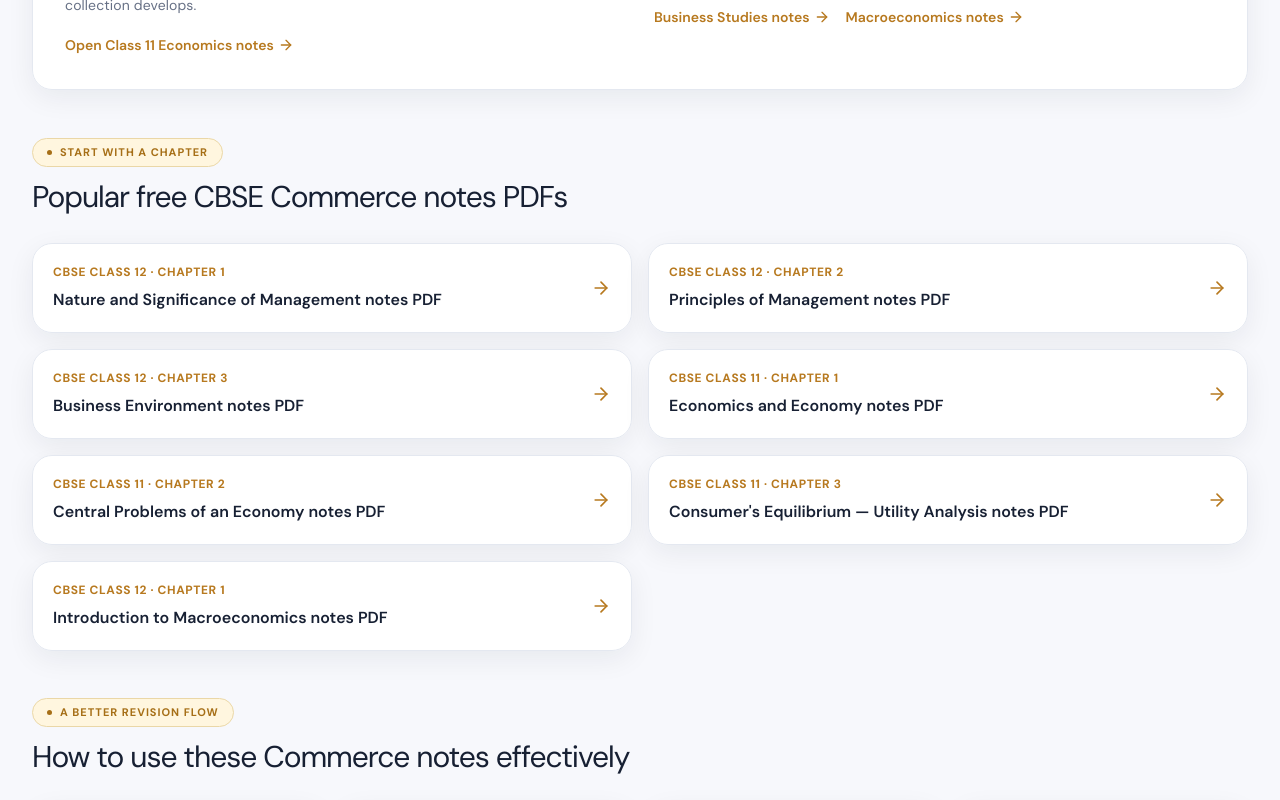
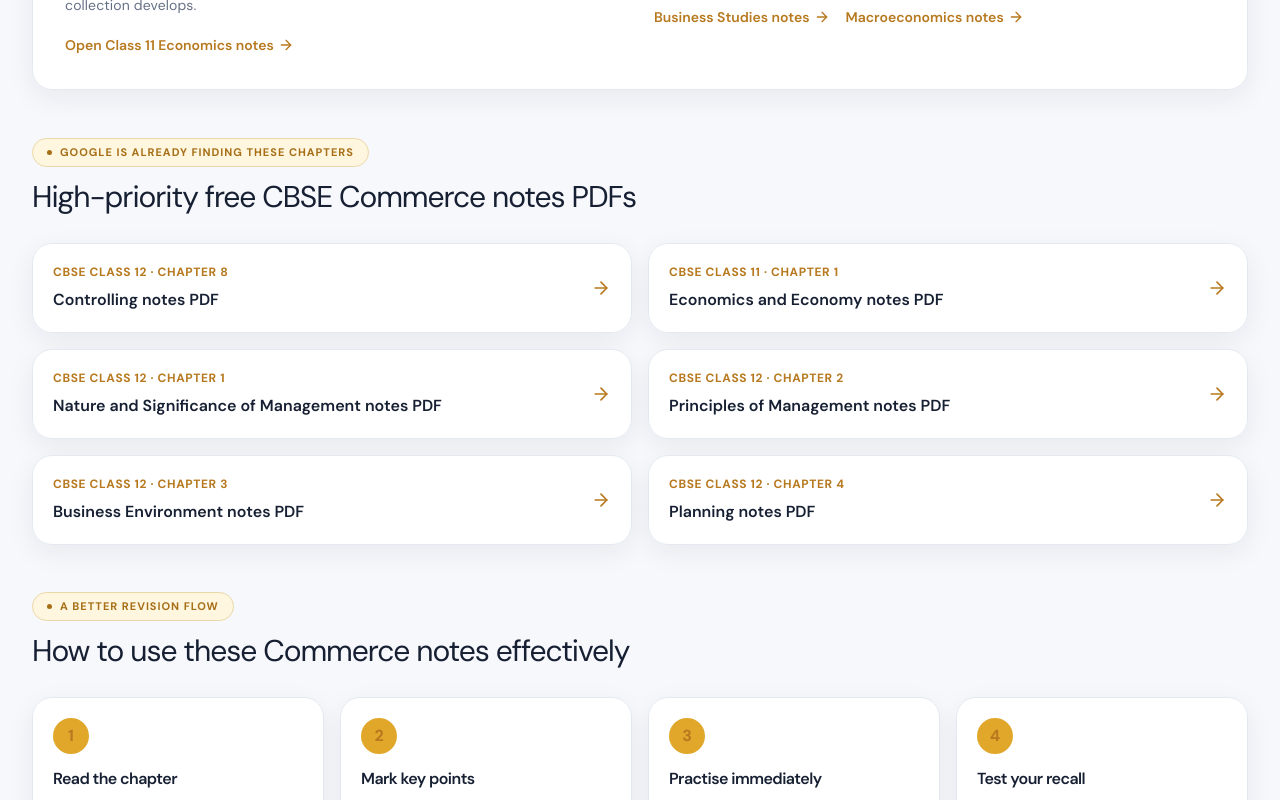
Before and after one commit to infosmitsircommerce-eng/smit-sir-commerce, a React (Vite) app: page /cbse-notes in a window 1280 px wide. Shown: the part 1700-2500 px from the top of the page. Built offline with nearby package versions, Linux system fonts and the light colour scheme; no server answers.

Commit message:
Strengthen internal links to ranking opportunity pages

```diff
--- a/src/pages/CbseNotes.jsx
+++ b/src/pages/CbseNotes.jsx
@@ -72,8 +72,17 @@ const structuredData = {
 };
 
 export default function CbseNotes() {
-  const totalChapters = seoHubs.reduce((total, hub) => total + getHubMaterials(hub.id).length, 0);
-  const popularNotes = seoHubs.flatMap((hub) => getHubMaterials(hub.id).slice(0, 3));
+  const allNotes = seoHubs.flatMap((hub) => getHubMaterials(hub.id));
+  const totalChapters = allNotes.length;
+  const priorityPaths = new Set([
+    '/cbse/class-12/business-studies/controlling-notes',
+    '/cbse/class-11/microeconomics/economics-and-economy-notes',
+  ]);
+  const priorityNotes = allNotes.filter((material) => priorityPaths.has(material.seo_path));
+  const popularNotes = [
+    ...priorityNotes,
+    ...allNotes.filter((material) => !priorityPaths.has(material.seo_path)).slice(0, 4),
+  ];
 
   return (
     <div className="min-h-screen" style={{ background: 'var(--bg-ivory)' }}>
@@ -181,9 +190,9 @@ export default function CbseNotes() {
         </section>
 
         <section className="mt-12">
-          <span className="eyebrow">Start with a chapter</span>
+          <span className="eyebrow">Google is already finding these chapters</span>
           <h2 className="text-3xl mt-3 mb-7" style={{ fontFamily: 'var(--font-serif)', color: 'var(--ink)' }}>
-            Popular free CBSE Commerce notes PDFs
+            High-priority free CBSE Commerce notes PDFs
           </h2>
           <div className="grid md:grid-cols-2 gap-4">
             {popularNotes.map((material) => (
```
